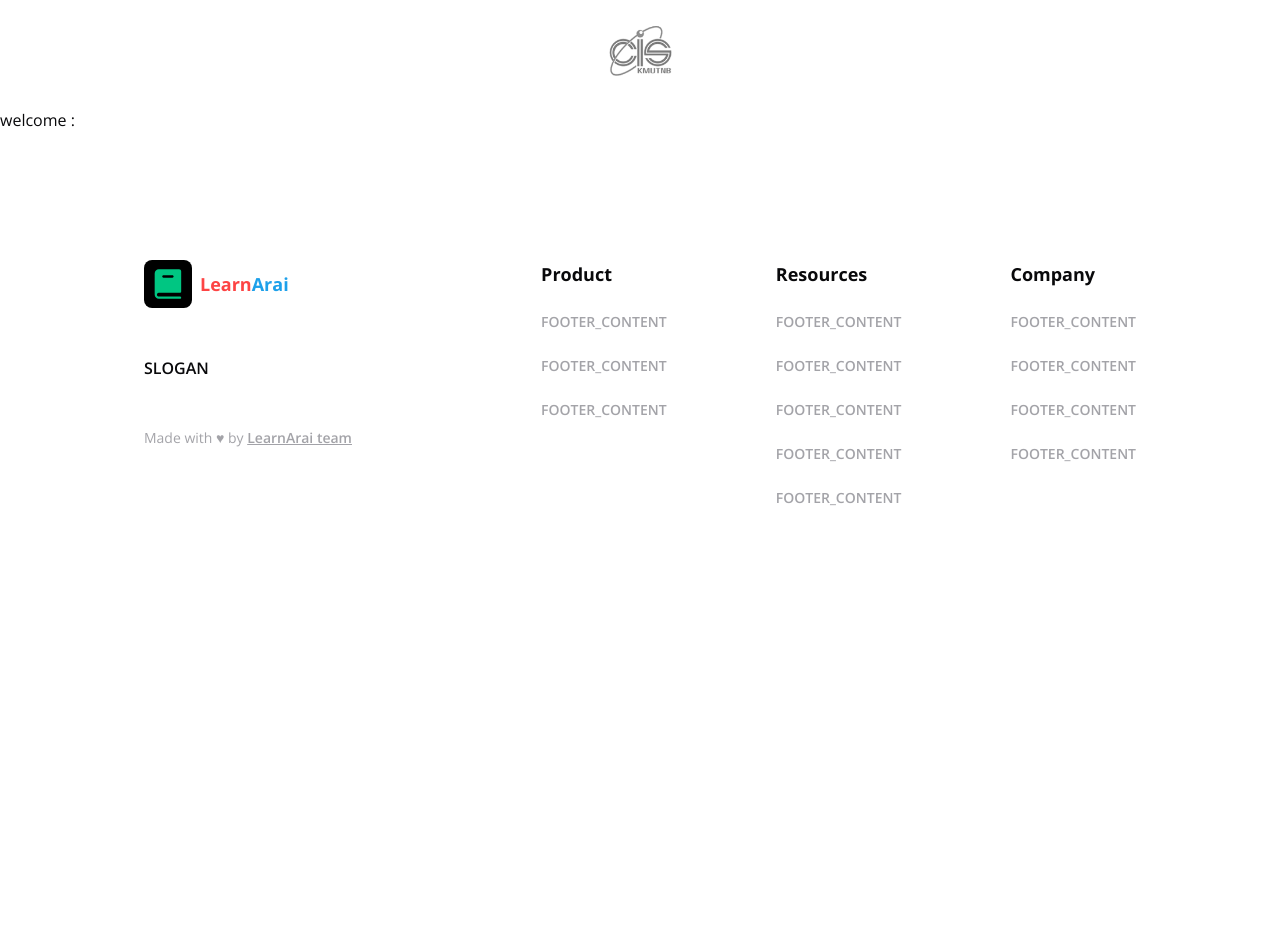
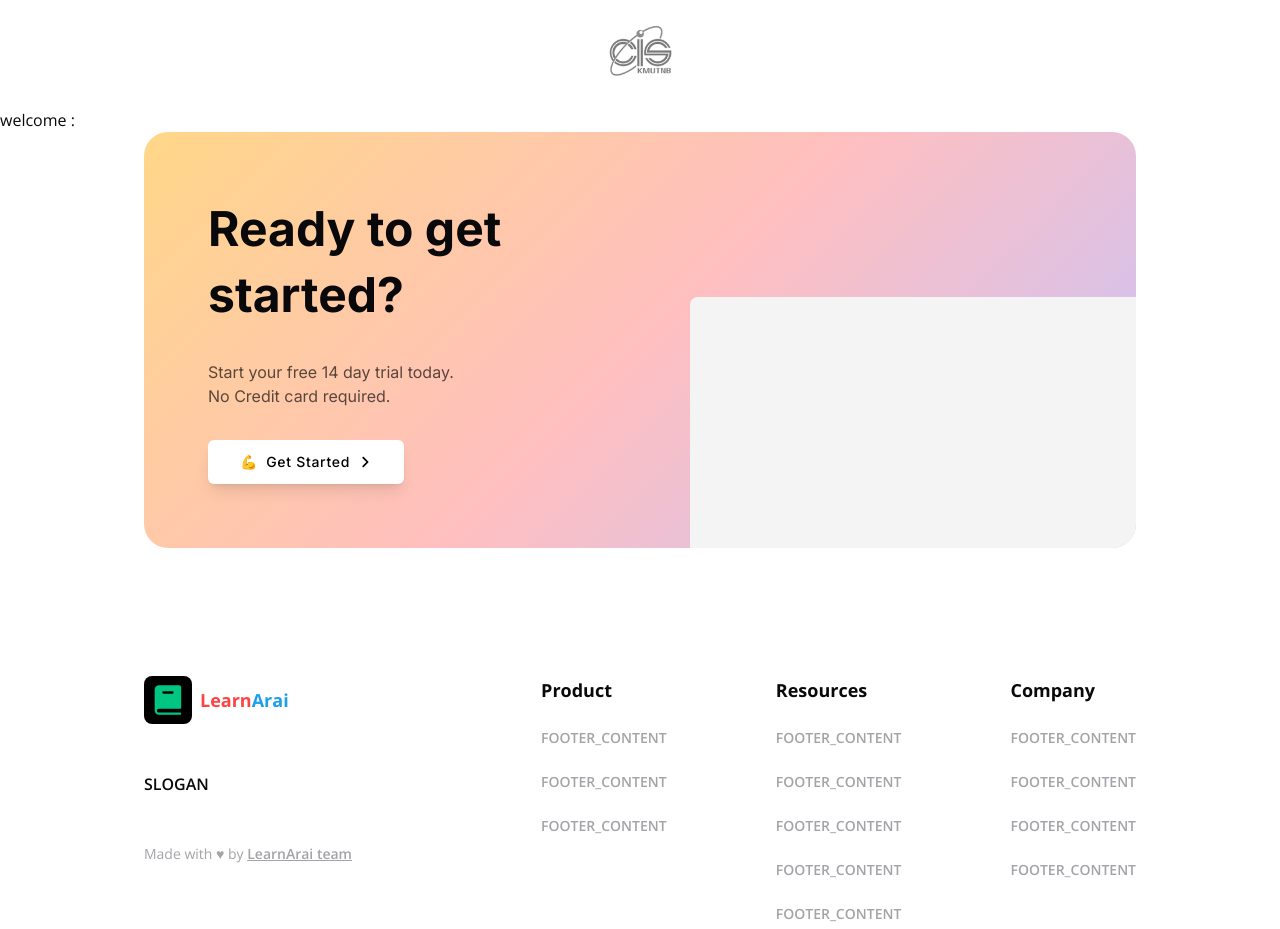
Before and after one commit to learn-arai/learn-arai, a Next.js app in the folder learn-arai/: page / in a window 1280 px wide. Shown: the part 1320-2249 px from the top of the page. Before the commit the page ends 1956 px from the top, so only its background shows below. Built offline with nearby package versions, Linux system fonts and the light colour scheme.

Commit message:
Added getting start section

```diff
--- a/learn-arai/app/page.tsx
+++ b/learn-arai/app/page.tsx
@@ -4,6 +4,7 @@ import { useContext } from 'react';
 
 import { AuthContext } from '@/components/context/AuthContext';
 import Client from '@/components/module/landing/client';
+import GettingStarted from '@/components/module/landing/getting-started';
 import Hero from '@/components/module/landing/hero';
 import LandingNavbar from '@/components/module/landing/landing-navbar';
 import Footer from '@/components/ui/footer/footer';
@@ -17,6 +18,7 @@ export default function Home() {
             <Hero />
             <Client />
             <p>welcome : {user?.email}</p>
+            <GettingStarted />
 
             <Footer />
         </>
--- /dev/null
+++ b/learn-arai/components/module/landing/getting-started.tsx
@@ -0,0 +1,40 @@
+import { FaAngleRight } from 'react-icons/fa6';
+
+import { cn } from '@/lib/utils';
+
+import { Button } from '@/components/ui/button';
+import { inter } from '@/components/ui/fonts';
+
+export default function GettingStarted() {
+    return (
+        <>
+            <section
+                className={cn(
+                    'bg-landing-hero rounded-3xl p-16 mx-36 space-y-8 relative overflow-hidden',
+                    inter.className
+                )}
+            >
+                <div className="absolute bottom-0 right-0 bg-muted w-[45%] aspect-[16_/_9] rounded-tl-lg" />
+
+                <h2 className="text-5xl font-bold leading-snug !mt-0">
+                    Ready to get
+                    <br /> started?
+                </h2>
+
+                <p className="text-black/65">
+                    Start your free 14 day trial today.
+                    <br /> No Credit card required.
+                </p>
+
+                <Button
+                    className="bg-white hover:bg-white/90 text-black tracking-wider flex items-center gap-2 shadow-lg"
+                    size="lg"
+                >
+                    <span>💪</span>
+                    Get Started
+                    <FaAngleRight />
+                </Button>
+            </section>
+        </>
+    );
+}
```
